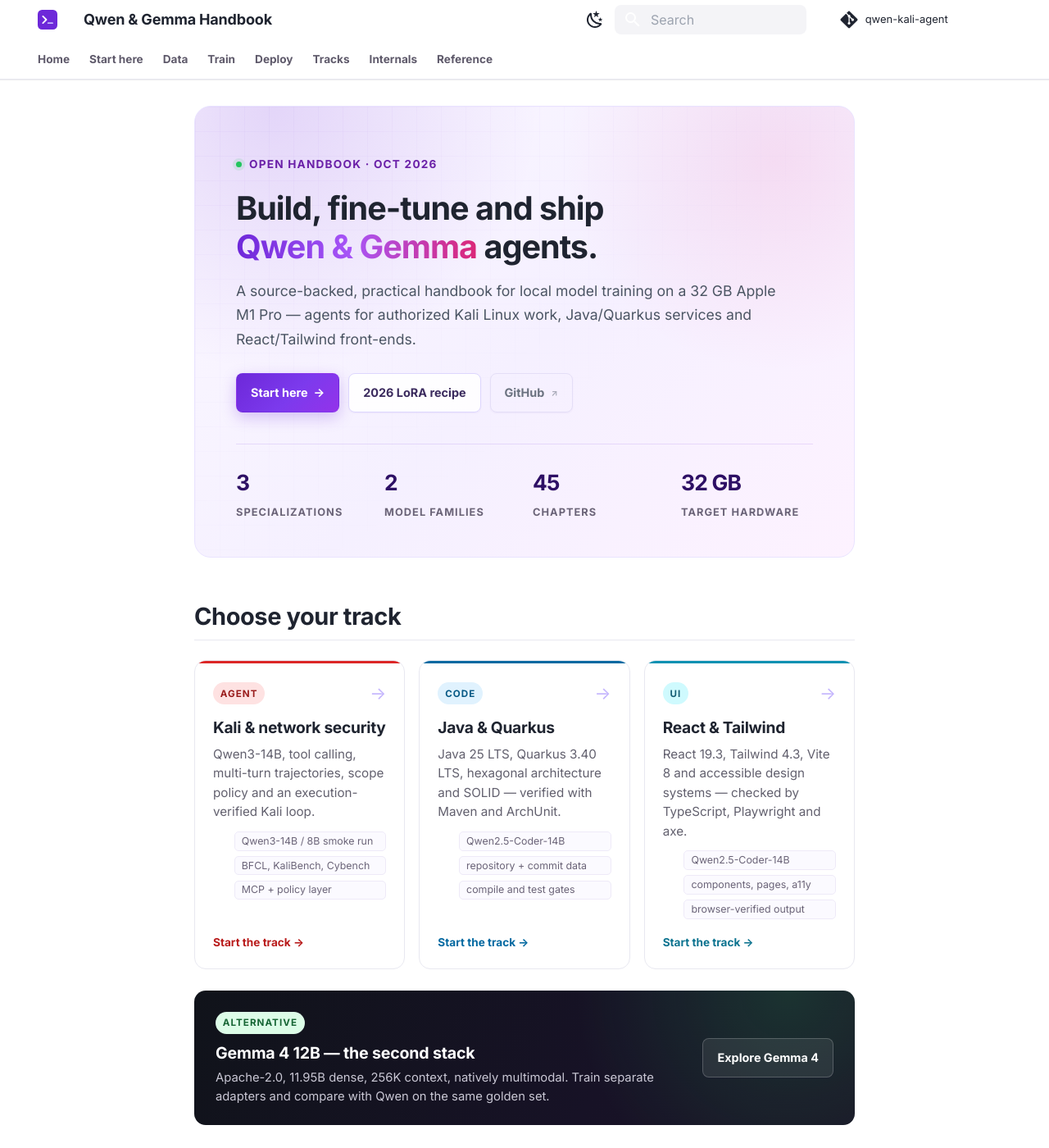
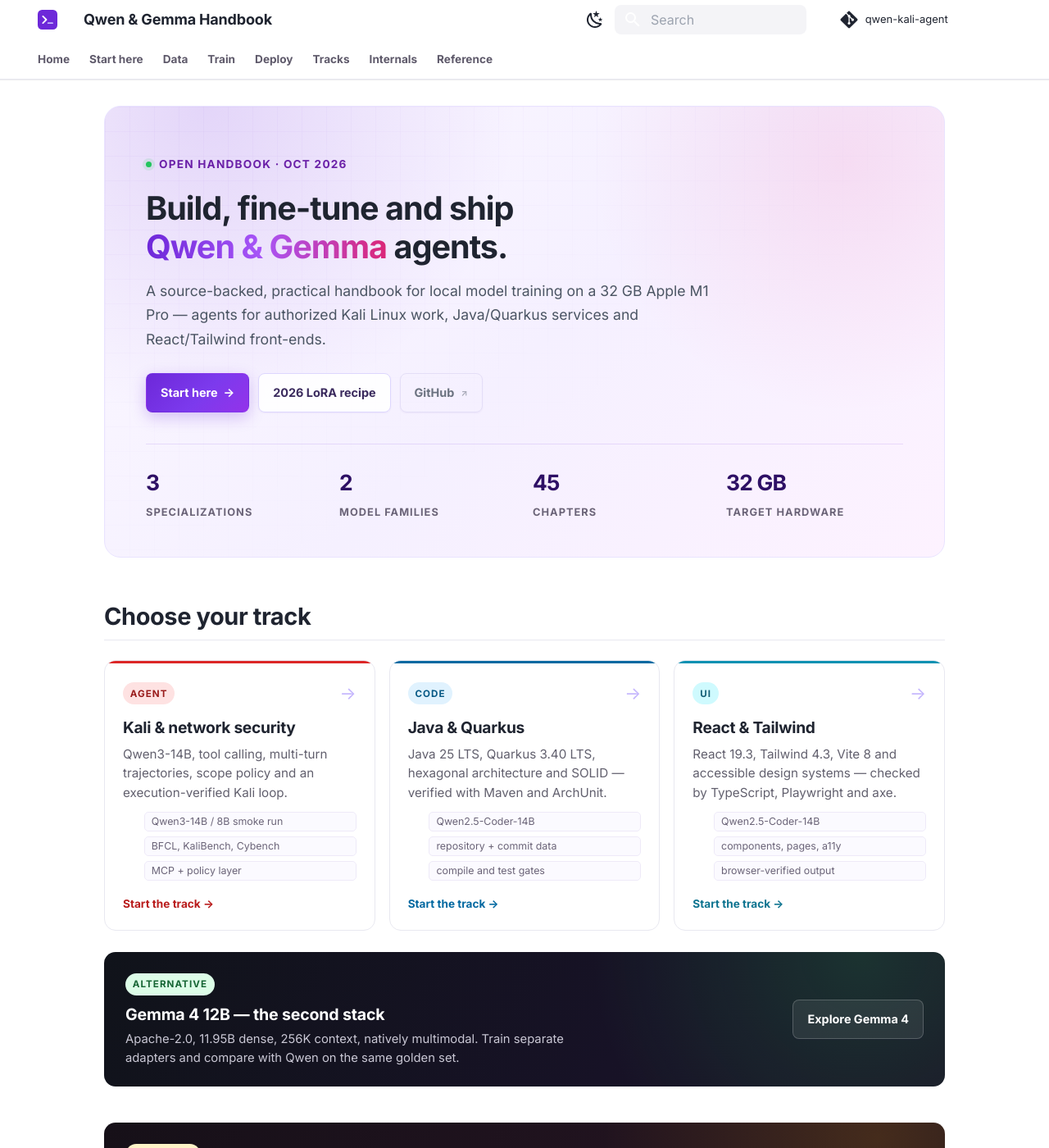
Before and after one commit to beniaminp/qwen-kali-agent, an MkDocs documentation site: the page built from docs/index.md, in a window 1280 px wide and 1400 px high. Shown: the whole window at 82% size. Built offline with MkDocs 1.6.1 and Material for MkDocs 9.7.7, drawn with Linux system fonts in a browser that asks for light colours; comment, search, counter and statistics services are not loaded.

Commit message:
style(site): widen home layout on wide screens and polish reading UX
Three focused UI/UX improvements to the GitHub Pages site, verified by
building the site and screenshotting it in light/dark and desktop/mobile.

- Home page now uses up to 1080px on wide screens (>=1220px) instead of
  the 860px reading column, so the hero and the 3-up track / path / card
  grids are balanced and breathe. Article pages keep the 860px measure
  for comfortable reading; mobile and tablet are unchanged.
- Clicking a table-of-contents link no longer tucks the heading under the
  sticky header/tabs: headings get scroll-margin-top, so a section lands
  ~11px below the sticky bar (measured) instead of behind it.
- The reading-time / word-count line is now a quiet rounded chip with a
  status dot, matching the site's card language, in both themes.

Co-Authored-By: Claude Opus 4.8 <noreply@anthropic.com>
Claude-Session: https://claude.ai/code/session_01QjCnjAgauAHfRLfrxfoMUV

```diff
--- a/docs/stylesheets/gitbook.css
+++ b/docs/stylesheets/gitbook.css
@@ -998,14 +998,34 @@ body:has(.gb-hero) .md-content__button {
 
 /* Page metadata and progress */
 .gb-page-meta {
-  display: flex;
-  flex-wrap: wrap;
-  gap: 0.35rem 0.8rem;
-  margin: -0.25rem 0 1.5rem !important;
-  color: #9ca3af;
-  font-size: 0.64rem;
-  font-weight: 600;
+  display: inline-flex;
+  align-items: center;
+  gap: 0.45rem;
+  width: fit-content;
+  margin: -0.1rem 0 1.6rem !important;
+  padding: 0.24rem 0.62rem;
+  border: 1px solid var(--gb-line);
+  border-radius: 999px;
+  background: #faf9ff;
+  color: #6b6478;
+  font-size: 0.62rem;
+  font-weight: 650;
   letter-spacing: 0.02em;
+}
+
+.gb-page-meta::before {
+  content: "";
+  width: 6px;
+  height: 6px;
+  border-radius: 50%;
+  background: var(--gb-purple-light);
+  box-shadow: 0 0 0 3px rgba(139, 92, 246, 0.14);
+}
+
+[data-md-color-scheme="slate"] .gb-page-meta {
+  border-color: #2a2b35;
+  background: #15161c;
+  color: #a9a4b4;
 }
 
 .gb-progress {
@@ -1386,3 +1406,34 @@ body:has(.gb-hero) .md-content__button {
 .md-typeset .highlight .l-Scalar-Plain {
   color: #86efac;
 }
+
+/* ============================================================
+   UX refinements
+   - Home page uses more of the viewport on wide screens; article
+     pages keep the 860px measure for comfortable reading.
+   - Headings clear the sticky header when reached from the TOC.
+   ============================================================ */
+
+@media screen and (min-width: 76.25em) {
+  body:has(.gb-hero) .md-content__inner {
+    max-width: 1080px;
+  }
+}
+
+/* Clicking a table-of-contents link no longer hides the heading
+   under the sticky tabs/header. */
+.md-typeset h1,
+.md-typeset h2,
+.md-typeset h3,
+.md-typeset h4,
+.md-typeset :target {
+  scroll-margin-top: 5.4rem;
+}
+
+/* Keep the hero lead from stretching too wide in the roomier home
+   container. */
+@media screen and (min-width: 76.25em) {
+  .gb-hero__lead {
+    max-width: 64ch;
+  }
+}
```
